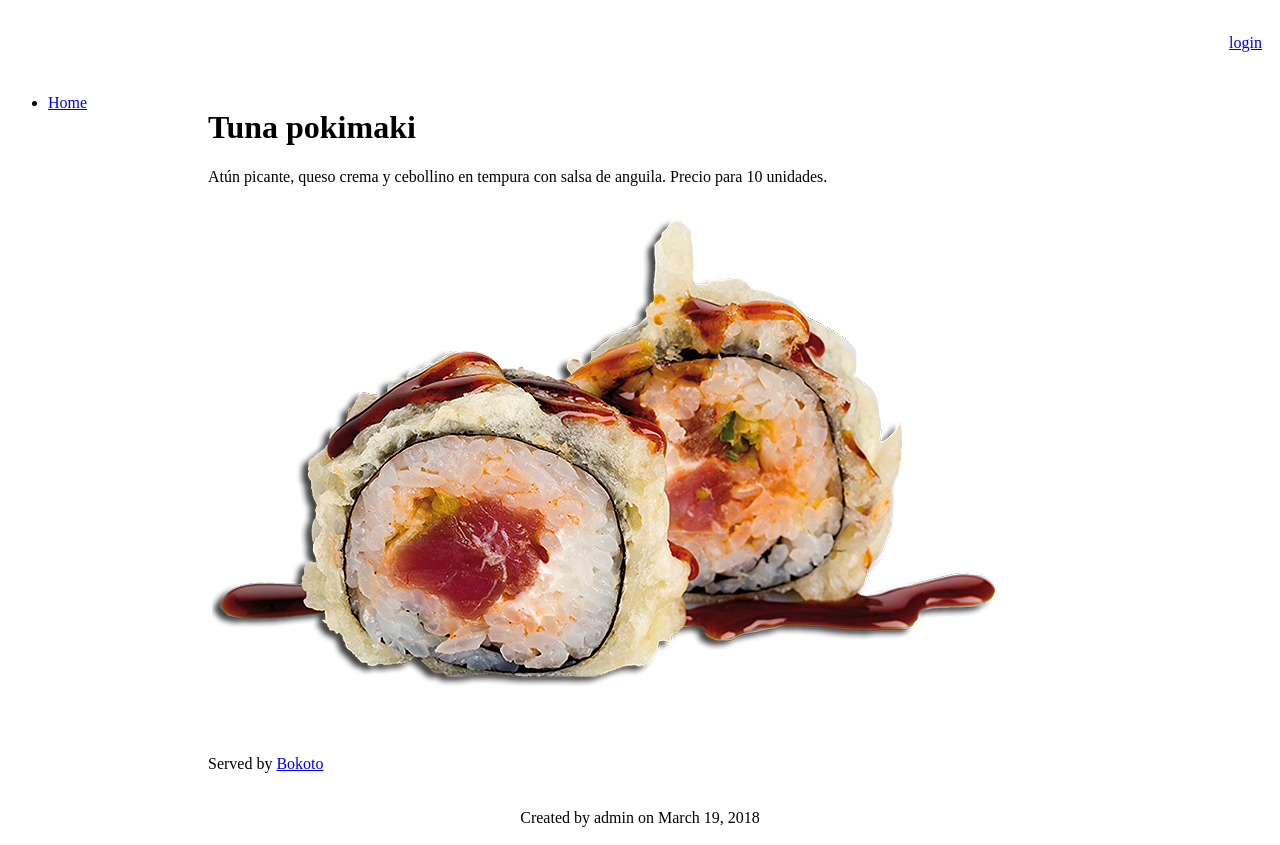
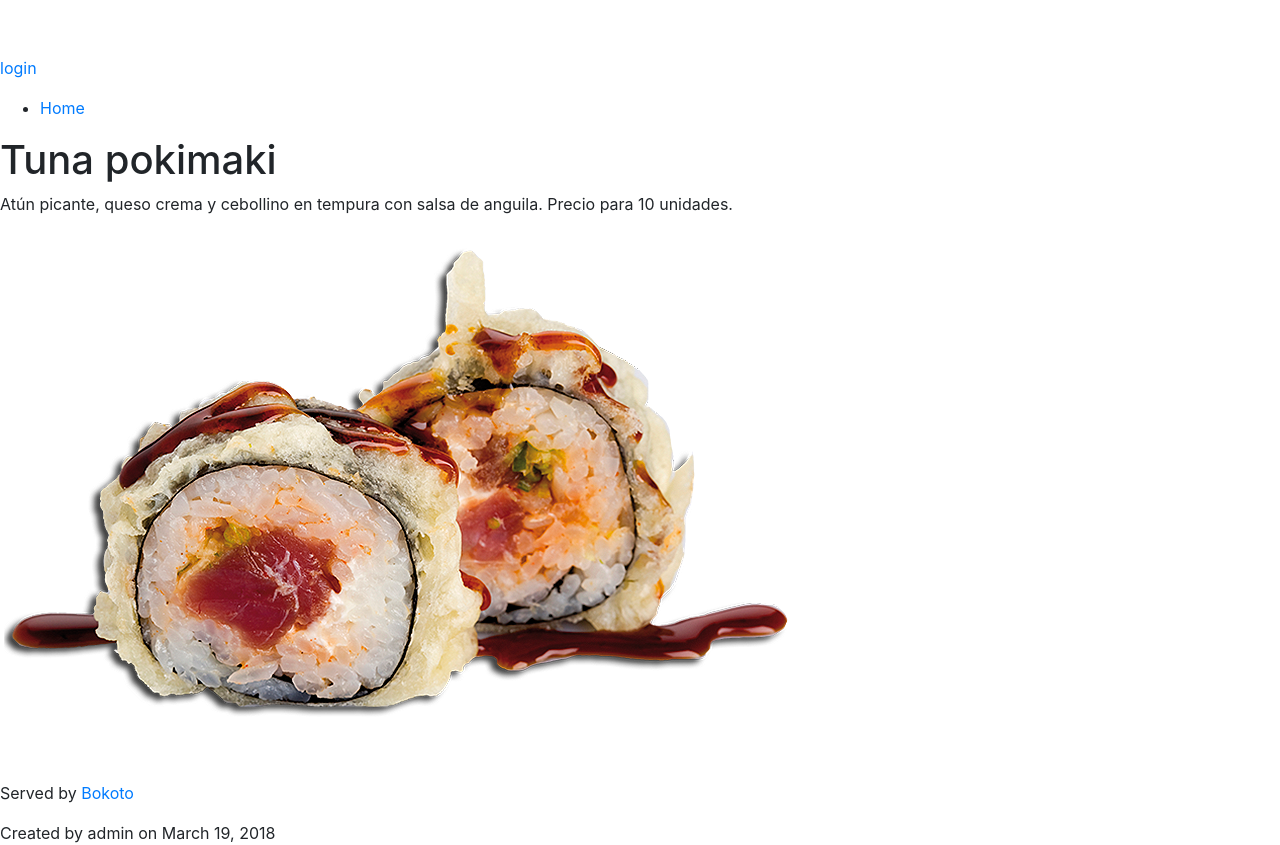
Before and after one commit to rogargon/myrecommendations, a Django app: page /myrestaurants/restaurants/1/dishes/1 in a window 1280 px wide. Run offline with Django 4.2, Linux system fonts and the light colour scheme; data comes from the database, SQL or seed files in the repository; some libraries are stand-ins or nearby versions.

Commit message:
Upgrade JQuery, Popper and Bootstrap

```diff
--- a/myrestaurants/static/style/base.css
+++ b/myrestaurants/static/style/base.css
@@ -1,27 +1,4 @@
-#header
-{
-    margin: 0;
-    padding: 10px;
-    text-align: right;
+/* Move down content because we have a fixed navbar that is 3.5rem tall */
+body {
+  padding-top: 3.5rem;
 }
-#content
-{
-    margin-left: 190px;
-    padding: 10px;
-}
-#sidebar
-{
-    float: left;
-    width: 190px;
-}
-#footer
-{
-    margin: 0;
-    padding: 10px;
-    text-align: center;
-}
-textarea, input[type=number], input[type=url]
-{
-    height: 1.25em;
-    width: 25em;
-}
--- a/myrestaurants/templates/myrestaurants/base.html
+++ b/myrestaurants/templates/myrestaurants/base.html
@@ -2,9 +2,10 @@
 <!DOCTYPE html>
 <html lang="en">
 <head>
-    <link rel="stylesheet" href="https://code.jquery.com/ui/1.12.1/themes/smoothness/jquery-ui.css" />
-    <script src="https://code.jquery.com/jquery-3.6.0.js"></script>
-    <script src="https://code.jquery.com/ui/1.12.1/jquery-ui.js"></script>
+    <meta charset="utf-8">
+    <meta name="viewport" content="width=device-width, initial-scale=1, shrink-to-fit=no">
+    <link rel="stylesheet" href="https://cdnjs.cloudflare.com/ajax/libs/twitter-bootstrap/4.6.0/css/bootstrap.min.css"
+          crossorigin="anonymous" integrity="sha512-P5MgMn1jBN01asBgU0z60Qk4QxiXo86+wlFahKrsQf37c9cro517WzVSPPV1tDKzhku2iJ2FVgL67wG03SGnNA=="/>
     <link rel="stylesheet" href="{% static "style/base.css" %}" />
     <title>{% block title %}MyRestaurants by MyRecommendations{% endblock %}</title>
 </head>
@@ -39,5 +40,13 @@
     {% block footer %}{% endblock %}
 </div>
 
+<!-- jQuery first, then Popper.js, then Bootstrap JS -->
+<script src="https://cdnjs.cloudflare.com/ajax/libs/jquery/3.6.0/jquery.slim.min.js" crossorigin="anonymous"
+        integrity="sha512-6ORWJX/LrnSjBzwefdNUyLCMTIsGoNP6NftMy2UAm1JBm6PRZCO1d7OHBStWpVFZLO+RerTvqX/Z9mBFfCJZ4A=="></script>
+<script src="https://cdnjs.cloudflare.com/ajax/libs/popper.js/2.9.2/umd/popper.min.js" crossorigin="anonymous"
+        integrity="sha512-2rNj2KJ+D8s1ceNasTIex6z4HWyOnEYLVC3FigGOmyQCZc2eBXKgOxQmo3oKLHyfcj53uz4QMsRCWNbLd32Q1g=="></script>
+<script src="https://cdnjs.cloudflare.com/ajax/libs/twitter-bootstrap/4.6.0/js/bootstrap.min.js" crossorigin="anonymous"
+        integrity="sha512-XKa9Hemdy1Ui3KSGgJdgMyYlUg1gM+QhL6cnlyTe2qzMCYm4nAZ1PsVerQzTTXzonUR+dmswHqgJPuwCq1MaAg=="></script>
+
 </body>
 </html>
```
